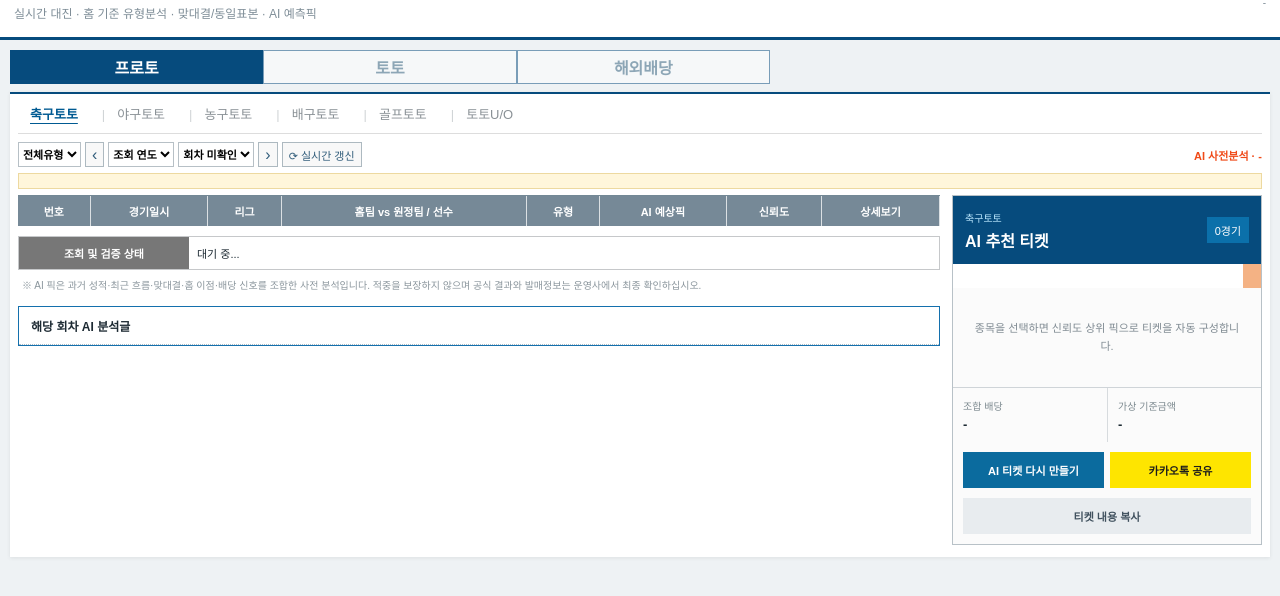
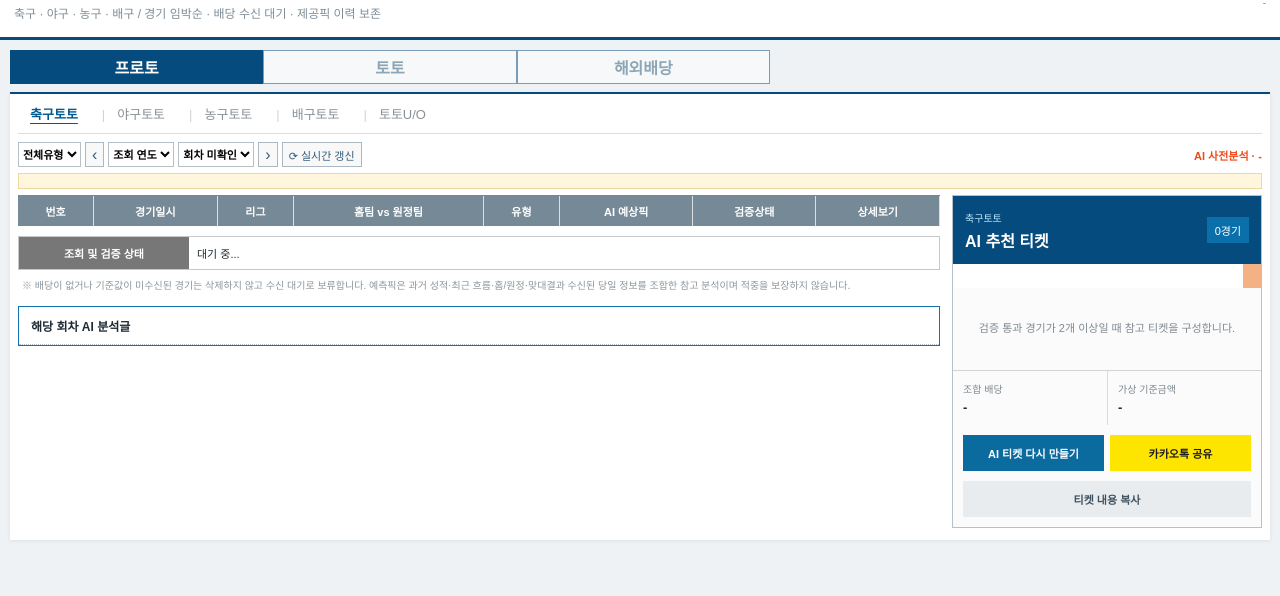
Before and after one commit to youni2984/companda-toto-ai, a website: page public/index.html in a window 1280 px wide. Shown: the part 52-648 px from the top of the page. Drawn offline with Linux system fonts and the light colour scheme; a script that the page names is missing.

Commit message:
Restrict site UI to four supported sports and clarify live analysis flow

```diff
--- a/public/index.html
+++ b/public/index.html
@@ -12,7 +12,7 @@
     <div class="head-inner">
       <div>
         <h1>컴판다 토토 <em>AI사전 분석</em></h1>
-        <p>실시간 대진 · 홈 기준 유형분석 · 맞대결/동일표본 · AI 예측픽</p>
+        <p>축구 · 야구 · 농구 · 배구 / 경기 임박순 · 배당 수신 대기 · 제공픽 이력 보존</p>
       </div>
       <div class="head-status"><span id="liveDot"></span><b id="liveText">연결 중</b><small id="updatedText">-</small></div>
     </div>
@@ -29,7 +29,6 @@
         <button data-sport="baseball">야구토토</button>
         <button data-sport="basketball">농구토토</button>
         <button data-sport="volleyball">배구토토</button>
-        <button data-sport="golf">골프토토</button>
         <button data-sport="ou">토토U/O</button>
       </div>
 
@@ -53,7 +52,7 @@
             <table class="games-table">
               <thead>
                 <tr>
-                  <th class="num">번호</th><th>경기일시</th><th>리그</th><th>홈팀 vs 원정팀 / 선수</th><th>유형</th><th>AI 예상픽</th><th>신뢰도</th><th>상세보기</th>
+                  <th class="num">번호</th><th>경기일시</th><th>리그</th><th>홈팀 vs 원정팀</th><th>유형</th><th>AI 예상픽</th><th>검증상태</th><th>상세보기</th>
                 </tr>
               </thead>
               <tbody id="gameRows"></tbody>
@@ -65,7 +64,7 @@
             <strong>조회 및 검증 상태</strong>
             <span id="summaryText">대기 중...</span>
           </div>
-          <p class="fineprint">※ AI 픽은 과거 성적·최근 흐름·맞대결·홈 이점·배당 신호를 조합한 사전 분석입니다. 적중을 보장하지 않으며 공식 결과와 발매정보는 운영사에서 최종 확인하십시오.</p>
+          <p class="fineprint">※ 배당이 없거나 기준값이 미수신된 경기는 삭제하지 않고 수신 대기로 보류합니다. 예측픽은 과거 성적·최근 흐름·홈/원정·맞대결과 수신된 당일 정보를 조합한 참고 분석이며 적중을 보장하지 않습니다.</p>
 
           <section class="analysis-box">
             <h2>해당 회차 AI 분석글</h2>
@@ -79,7 +78,7 @@
             <span id="ticketCount">0경기</span>
           </div>
           <div id="ticketItems" class="ticket-items"></div>
-          <div class="ticket-empty" id="ticketEmpty">종목을 선택하면 신뢰도 상위 픽으로 티켓을 자동 구성합니다.</div>
+          <div class="ticket-empty" id="ticketEmpty">검증 통과 경기가 2개 이상일 때 참고 티켓을 구성합니다.</div>
           <div class="ticket-metrics">
             <div><span>조합 배당</span><b id="avgScore">-</b></div>
             <div><span>가상 기준금액</span><b id="gradeMix">-</b></div>
```
